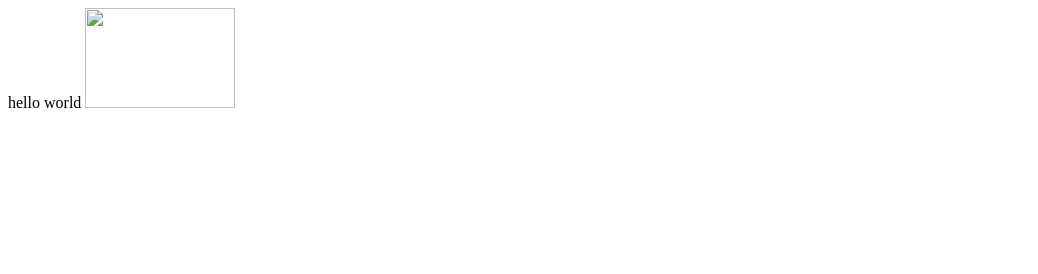
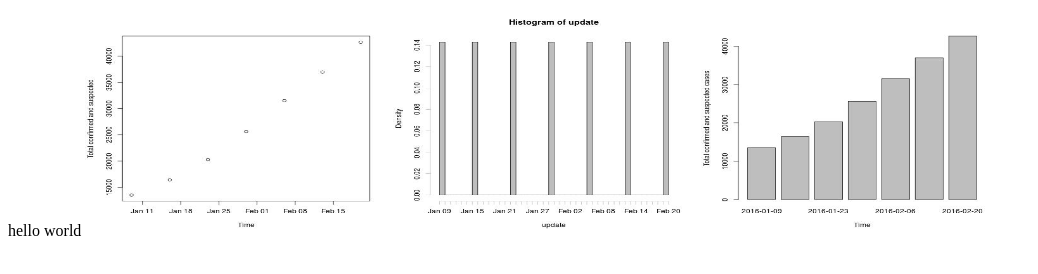
Before and after one commit to EcoForecast/TeamGOATS, a plain HTML site: page web/index.html in a window 1280 px wide. Shown: the whole page, without its empty margins (0-1038 px from the left). Drawn offline with Linux system fonts and the light colour scheme.

Commit message:
update plots

```diff
--- a/web/index.html
+++ b/web/index.html
@@ -1,3 +1,5 @@
 hello world
 
-<img src="/PullData/barplot.jpg" width="150" height="100"/>
+<img src="plotplot.jpg" alt="Plot" style="width:304px;height:228px;">
+<img src="plothist.jpg" alt="Histogram" style="width:304px;height:228px;">
+<img src="barplot.jpg" alt="Bar Plot" style="width:304px;height:228px;">
```
Also changed, not shown: PullData/barplot.jpg (added), PullData/plothist.jpg (added), PullData/plotplot.jpg (added), web/barplot.jpg (added), web/plothist.jpg (added), web/plotplot.jpg (added), 1 other file.
